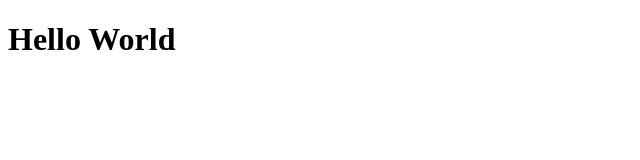
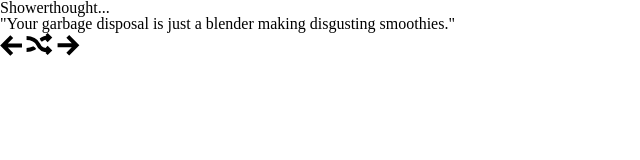
Before and after one commit to rnguyen89/shower-thoughts-and-quotes, a plain HTML site: page index.html in a window 1280 px wide. Shown: the whole page, without its empty margins (0-640 px from the left). Drawn offline with Linux system fonts and the light colour scheme; a web font is replaced by a local one.

Commit message:
added css reset and HTML layout

```diff
--- /dev/null
+++ b/_base.css
@@ -0,0 +1,61 @@
+html, body, div, span, applet, object, iframe,
+h1, h2, h3, h4, h5, h6, p, blockquote, pre,
+a, abbr, acronym, address, big, cite, code,
+del, dfn, em, img, ins, kbd, q, s, samp,
+small, strike, strong, sub, sup, tt, var,
+b, u, i, center,
+dl, dt, dd, ol, ul, li,
+fieldset, form, label, legend,
+table, caption, tbody, tfoot, thead, tr, th, td,
+article, aside, canvas, details, embed,
+figure, figcaption, footer, header, hgroup,
+menu, nav, output, ruby, section, summary,
+time, mark, audio, video {
+  margin: 0;
+  padding: 0;
+  border: 0;
+  font-size: 100%;
+  font: inherit;
+  vertical-align: baseline;
+}
+
+article, aside, details, figcaption, figure,
+footer, header, hgroup, menu, nav, section {
+  display: block;
+}
+body {
+  line-height: 1;
+}
+ol, ul {
+  list-style: none;
+}
+blockquote, q {
+  quotes: none;
+}
+blockquote:before, blockquote:after,
+q:before, q:after {
+  content: '';
+  content: none;
+}
+table {
+  border-collapse: collapse;
+  border-spacing: 0;
+}
+
+img, iframe {
+  vertical-align: bottom;
+  max-width: 100%;
+}
+
+input, textarea, select {
+  font: inherit;
+}
+
+* {
+  -webkit-box-sizing: border-box;
+  -moz-box-sizing: border-box;
+  box-sizing: border-box;
+  -webkit-font-smoothing: antialiased;
+  -moz-osx-font-smoothing: grayscale;
+  text-rendering: optimizeLegibility;
+}
--- a/index.html
+++ b/index.html
@@ -4,11 +4,24 @@
   <meta charset="UTF-8">
   <meta http-equiv="X-UA-Compatible" content="IE=edge">
   <meta name="viewport" content="width=device-width, initial-scale=1.0">
+  <link rel="stylesheet" href="_base.css" type="text/css">
   <link rel="stylesheet" href="styles.css" type="text/css">
   <title>Document</title>
 </head>
 <body>
-  <h1>Hello World</h1>
+
+  <section>
+
+    <h1>Showerthought...</h1>
+    <h2>"Your garbage disposal is just a blender making disgusting smoothies."</h2>
+
+  </section>
+
+  <footer>
+    <img src="/assets/prev.svg" class="prev">
+    <img src="/assets/random.svg" class="random">
+    <img src="/assets/next.svg" class="next">
+  </footer>
 
 <script src="/main.js"></script>
 </body>
```
